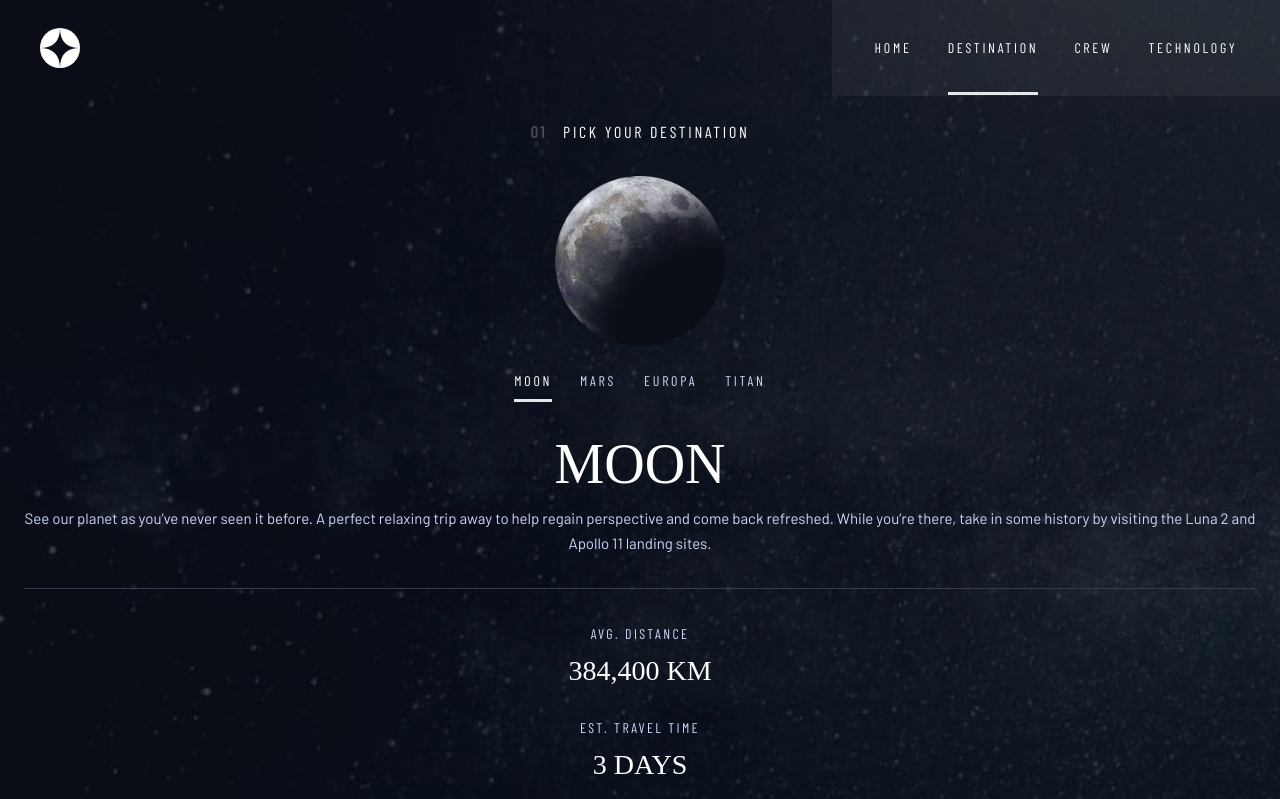
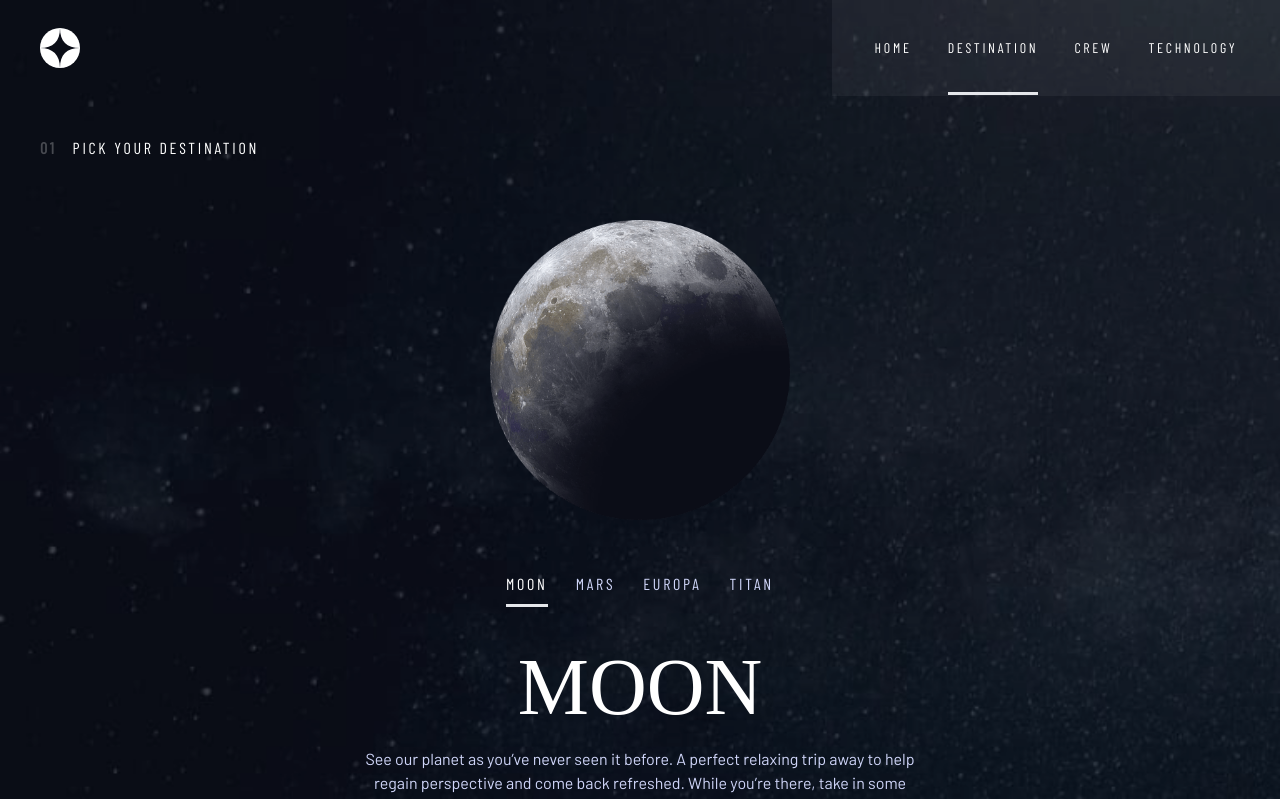
Before and after one commit to Patrick-Dolan/space-tourism-website, a React (Vite) app: page /destination in a window 1280 px wide. Shown: the top 799 px of the page. Built offline with nearby package versions, Linux system fonts and the light colour scheme; a web font is replaced by a local one.

Commit message:
update for tablet responsiveness

```diff
--- a/src/components/App.jsx
+++ b/src/components/App.jsx
@@ -65,7 +65,7 @@ function App() {
       <div className={`fixed inset-0 ${bgImage} bg-fixed bg-no-repeat bg-cover z-0 opacity-75`}></div>
       <div className="relative">
         <Navbar />
-        <div className="relative container px-6 pb-6 text-primary min-h-screen z-1 mx-auto">
+        <div className="relative container px-6 pb-6 text-primary min-h-screen md:min-h-0 z-1 mx-auto md:px-10">
           <main>
             <Routes>
               <Route path="/" element={<HomePage />} />
--- a/src/components/pages/DestinationPage.jsx
+++ b/src/components/pages/DestinationPage.jsx
@@ -9,26 +9,37 @@ function DestinationPage() {
   return (
     <>
       <PageHeader number="01" title="Pick your destination" />
-      <img className="h-planet w-planet mx-auto mt-8 mb-6" src={"./src" + selectedDestination.images.png.substring(1)} />
+      <div className="md:max-w-143 md:mx-auto">
+        <img
+          className="h-planet w-planet mx-auto mt-8 mb-6 md:h-planet-tablet md:w-planet-tablet md:mt-15 md:mb-13"
+          src={"./src" + selectedDestination.images.png.substring(1)}
+        />
         <div className="flex flex-row justify-center gap-7 mb-5">
         {destinations.map((destination) => (
             <div key={destination.name}>
               <button
                 onClick={() => setSelectedDestination(destination)}
-              className={`block uppercase font-primary-condensed text-sub ${destination.name === selectedDestination.name ? "text-primary border-b-3 pb-2" : "text-secondary"}  tracking-nav`}
+                className={`block uppercase font-primary-condensed text-sub md:text-base ${destination.name === selectedDestination.name ? "text-primary border-b-3 pb-2" : "text-secondary"}  tracking-nav`}
               >
                 {destination.name}
               </button>
             </div>
         ))}
         </div>
-      <h2 className="uppercase text-center">{selectedDestination.name}</h2>
-      <p className="text-center text-secondary">{selectedDestination.description}</p>
-      <hr className="border-primary my-8" />
+        <h2 className="uppercase text-center md:text-md-h2">{selectedDestination.name}</h2>
+        <p className="text-center text-secondary md:text-base">{selectedDestination.description}</p>
+        <hr className="border-primary my-8 md:mt-12 md:mb-7" />
+        <div className="md:flex md:justify-center md:gap-3">
+          <div className="md:min-w-56">
             <p className="uppercase text-center tracking-subhead font-primary-condensed text-secondary text-sub">Avg. Distance</p>
             <p className="text-center text-lg-h5 font-secondary mt-3 uppercase">{selectedDestination.distance}</p>
-      <p className="uppercase text-center tracking-subhead font-primary-condensed text-secondary text-sub mt-8">EST. Travel Time</p>
-      <p className="text-center text-lg-h5 font-secondary mt-3 uppercase mb-14">{selectedDestination.travel}</p>
+          </div>
+          <div className="md:min-w-56">
+            <p className="uppercase text-center tracking-subhead font-primary-condensed text-secondary text-sub mt-8 md:mt-0">EST. Travel Time</p>
+            <p className="text-center text-lg-h5 font-secondary mt-3 uppercase mb-14 md:mb-0">{selectedDestination.travel}</p>
+          </div>
+        </div>
+      </div>
     </>
   );
 }
--- a/src/components/shared/PageHeader.jsx
+++ b/src/components/shared/PageHeader.jsx
@@ -3,7 +3,7 @@ import PropTypes from 'prop-types';
 function PageHeader({number, title}) {
   return (
     <>
-      <h5 className="uppercase font-primary-condensed text-center mt-6">
+      <h5 className="uppercase font-primary-condensed text-center mt-6 md:mt-10 md:text-start">
         <span className="opacity-25 pr-4 font-bold">{number}</span>
         {title}
       </h5>
--- a/tailwind.config.js
+++ b/tailwind.config.js
@@ -41,6 +41,10 @@ export default {
         subhead: "0.147rem"
       },
       spacing: {
+        12: "3rem",
+        13: "3.25rem",
+        14: "3.5rem",
+        15: "3.75rem",
         26: "6.5rem",
         29: "7.25rem",
         "mobile-button": "9.375rem",
@@ -69,18 +73,24 @@ export default {
       },
       height: {
         planet: "10.625rem",
+        ["planet-tablet"]: "18.75rem",
         crew: "13.875rem",
         "nav-dot": "0.625rem",
       },
       width: {
         planet: "10.625rem",
+        ["planet-tablet"]: "18.75rem",
         "nav-dot": "0.625rem",
         "smallest-screen": "600px",
         112: "28rem"
       },
       maxWidth: {
         103: "25.75rem",
-        112: "28rem"
+        112: "28rem",
+        143: "35.75rem",
+      },
+      minWidth: {
+        56: "14rem",
       },
       borderWidth: {
         3: "3px"
```
Lines whose indentation alone changed are shown as unchanged.
